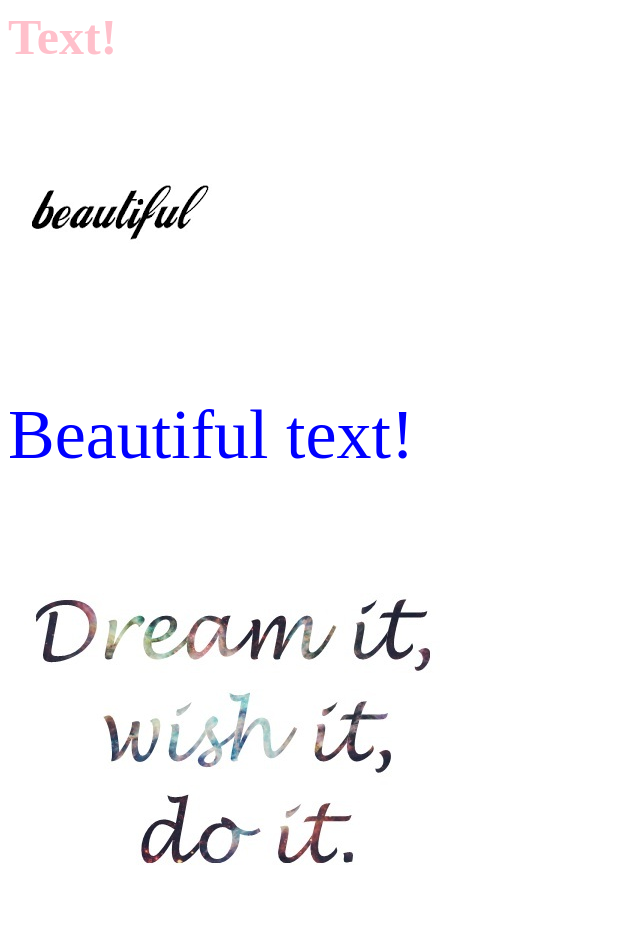
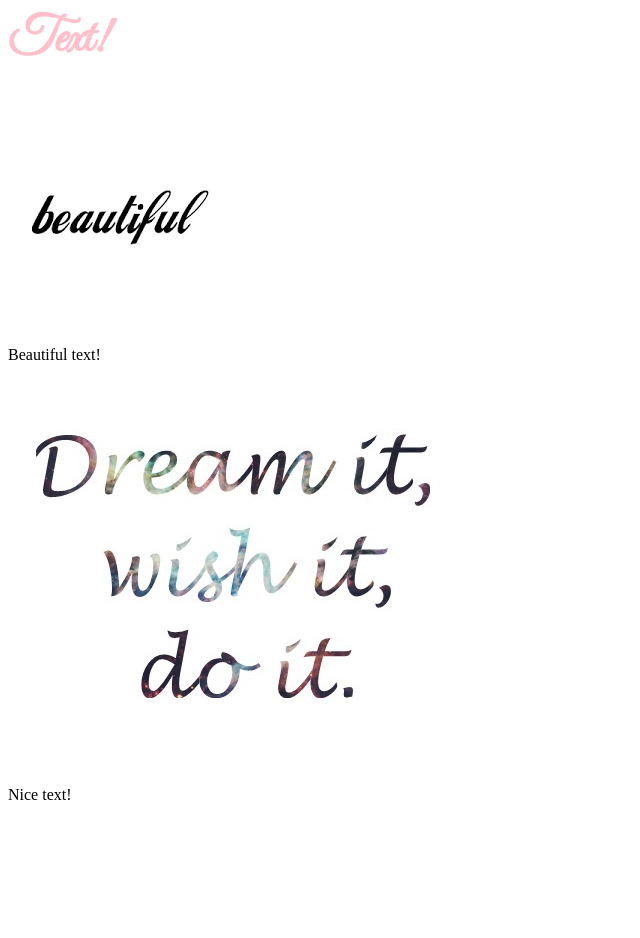
Before and after one commit to 760211/Text3, a plain HTML site: page index.html in a window 1280 px wide. Shown: the top 938 px of the page, without its empty margins (0-640 px from the left). After the commit the page ends 820 px from the top, so only its background shows below. Drawn offline with Linux system fonts and the light colour scheme.

Commit message:
asdfghjk

```diff
--- a/index.html
+++ b/index.html
@@ -1,6 +1,7 @@
 <html>
 <head>
 <link rel="stylesheet" href="style.css">
+<link href="https://fonts.googleapis.com/css?family=Great+Vibes" rel="stylesheet">
 <title></title>
 </head>
 <body>
--- a/style.css
+++ b/style.css
@@ -1,10 +1,9 @@
 h1{
         font-size:50px;
         color: pink;
+        font-family: 'Great Vibes', cursive;
 }
-p{
-        font-size:70px;
-        color:grey;
+
 }
 #first{
         font-size:70px;
```
